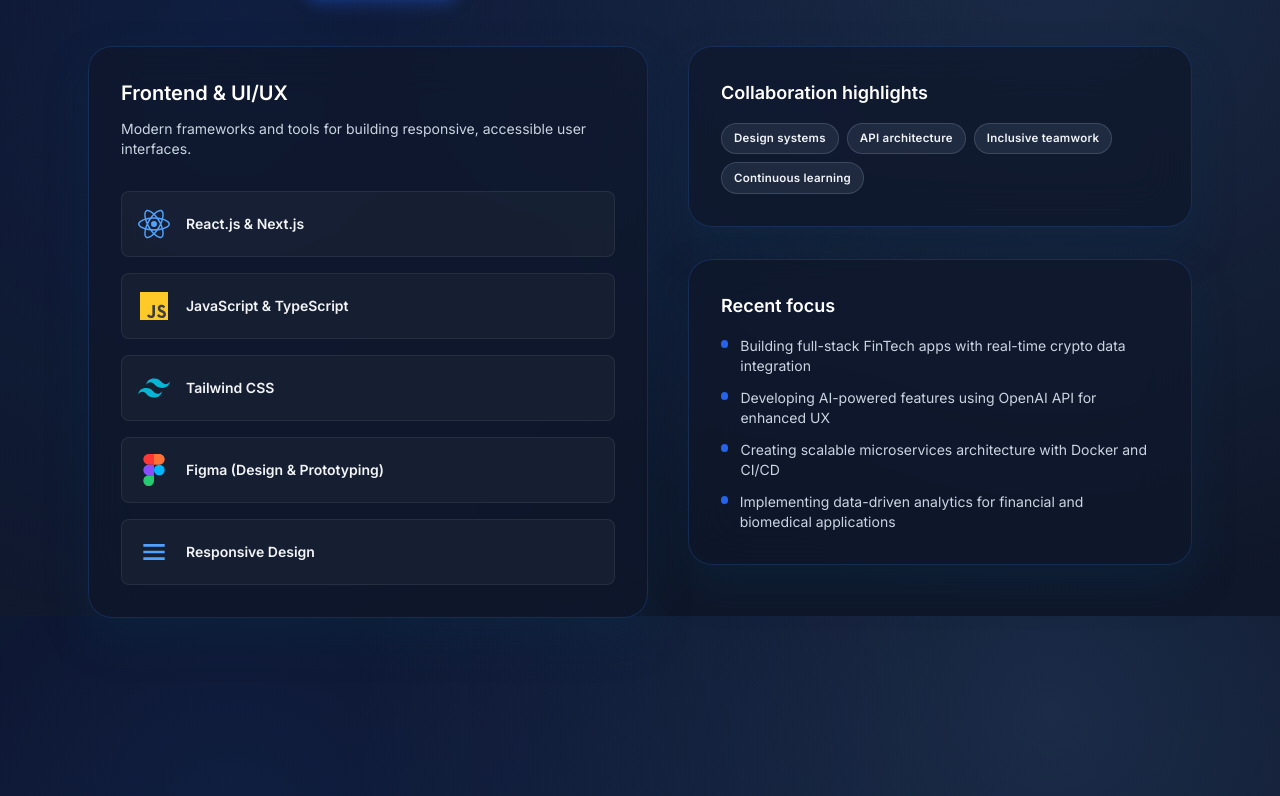
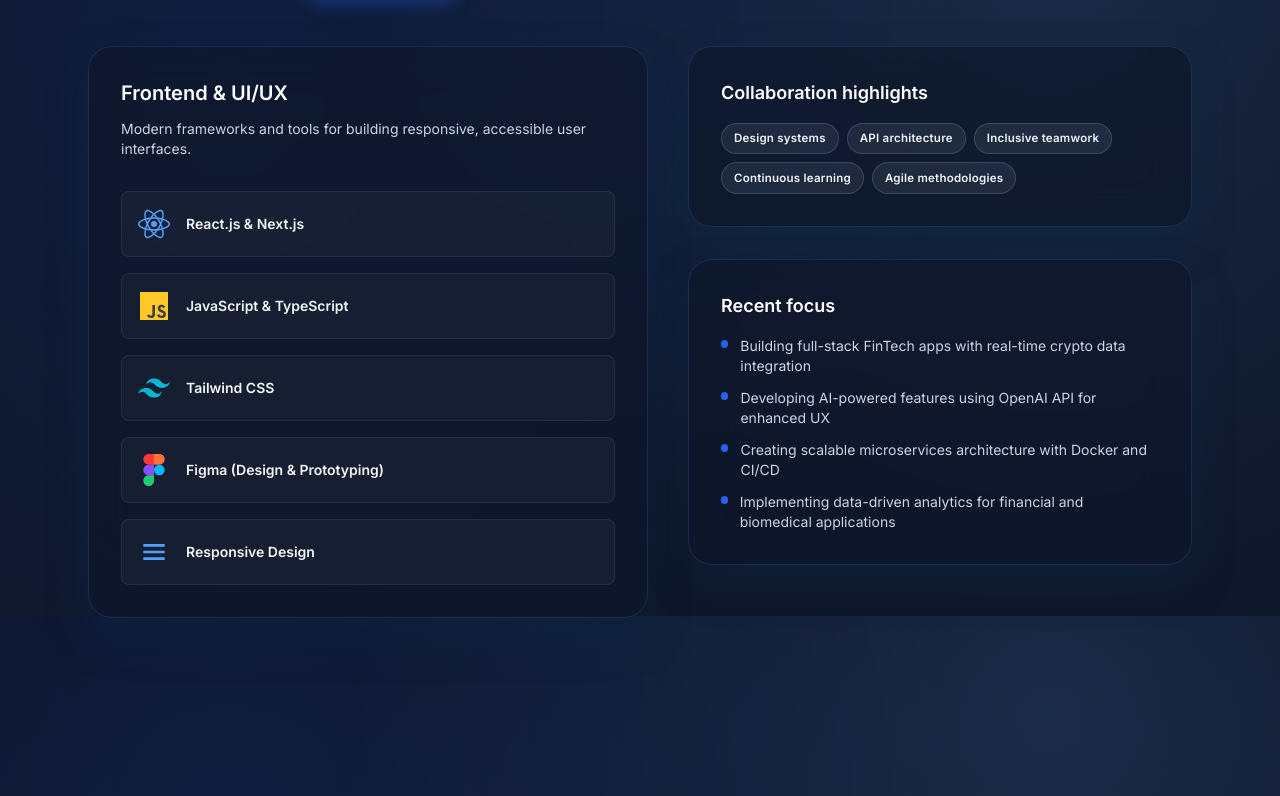
Before and after one commit to eppm27/website, a React (Vite) app in the folder my-portfolio/: page / in a window 1280 px wide. Shown: the part 3384-4180 px from the top of the page. Built offline with nearby package versions, Linux system fonts and the light colour scheme.

Commit message:
Update contact button styling

```diff
--- a/my-portfolio/src/components/Contact.jsx
+++ b/my-portfolio/src/components/Contact.jsx
@@ -214,7 +214,7 @@ const Contact = () => {
           <div className="mt-6 flex flex-wrap justify-center gap-4">
             <a
               href="mailto:eppmon27@gmail.com"
-              className="rounded-full bg-white px-6 py-3 text-sm font-semibold text-blue-600 transition hover:bg-blue-50"
+              className="rounded-full bg-white px-6 py-3 text-sm font-semibold !text-blue-600 transition hover:bg-blue-50"
             >
               Email me a brief
             </a>
--- a/my-portfolio/src/components/Skills.jsx
+++ b/my-portfolio/src/components/Skills.jsx
@@ -252,7 +252,7 @@ const Skills = () => {
                 Collaboration highlights
               </h3>
               <div className="mt-4 flex flex-wrap gap-2">
-                {["Design systems", "API architecture", "Inclusive teamwork", "Continuous learning"].map((item) => (
+                {["Design systems", "API architecture", "Inclusive teamwork", "Continuous learning", "Agile methodologies"].map((item) => (
                   <TechBadge key={item} label={item} />
                 ))}
               </div>
```
